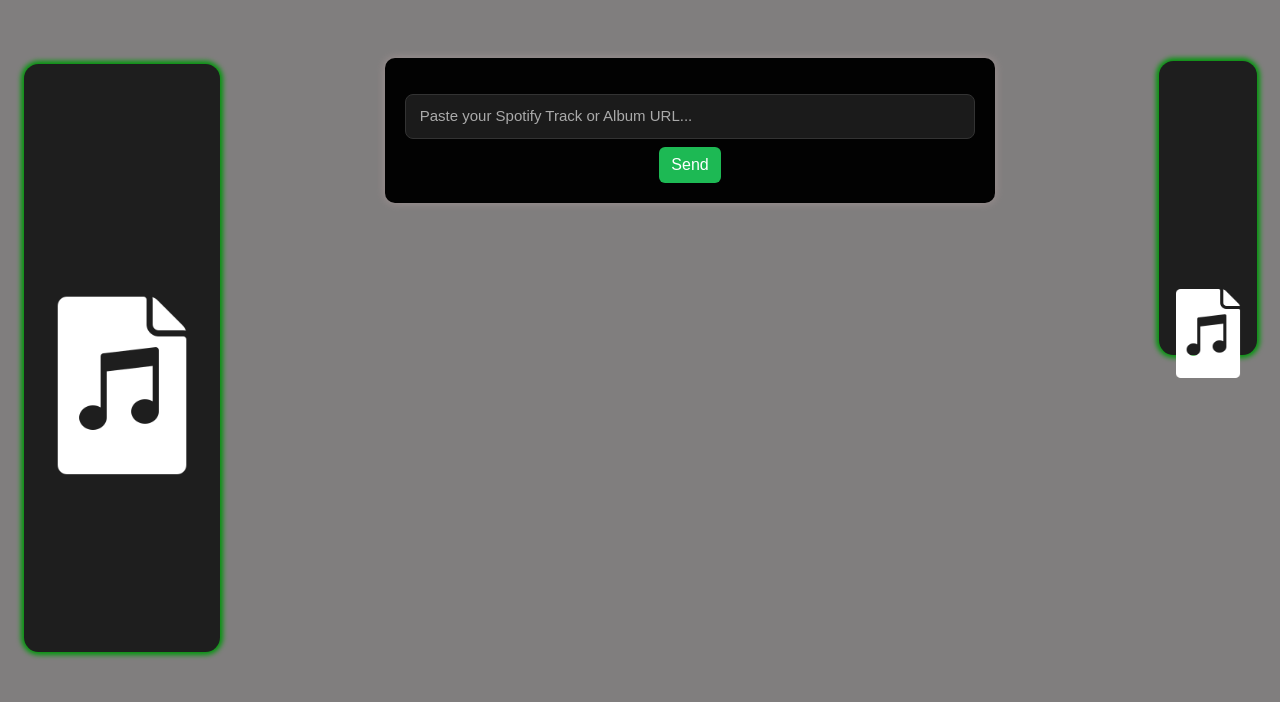
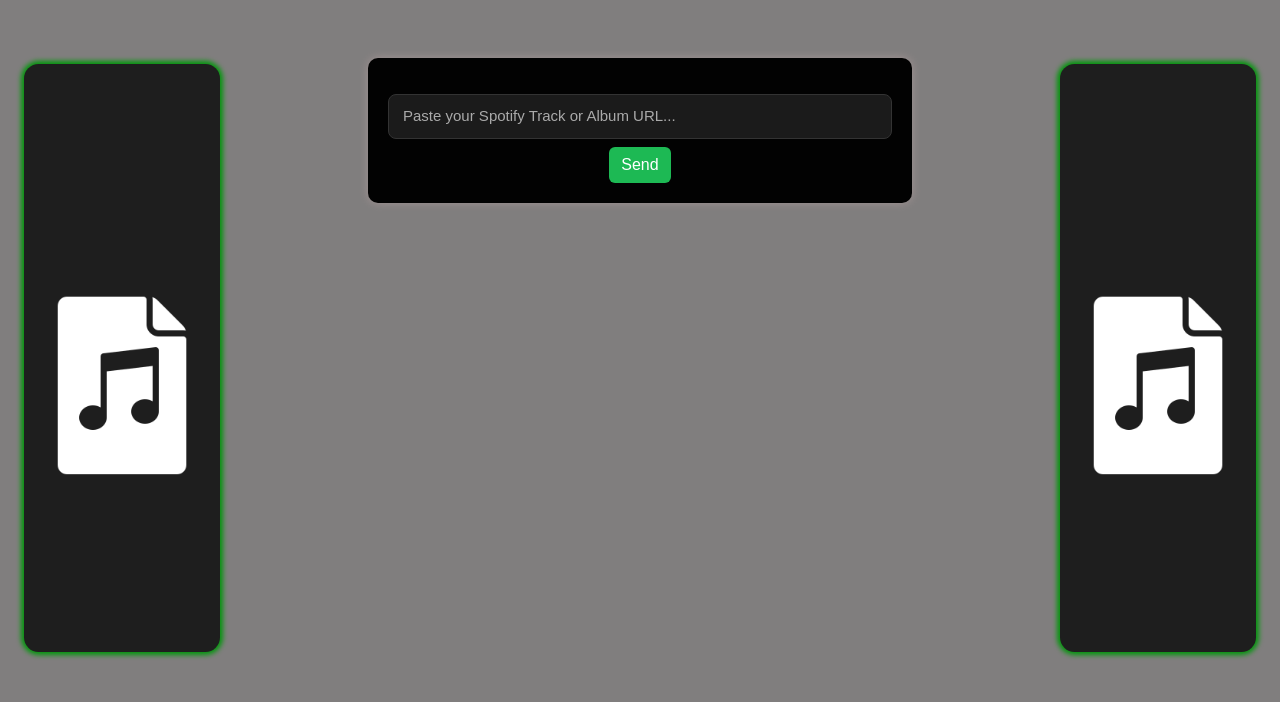
Before and after one commit to VikhashT25/Song_analyzer, a Flask app: page / in a window 1280 px wide. Shown: the part 98-800 px from the top of the page. Run offline with Flask 3, Linux system fonts and the light colour scheme; parts of the project's set-up code (start-up, migrations or seed data) failed here and were passed over; some libraries are stand-ins or nearby versions.

Commit message:
Increase width and height of right-aside element

```diff
--- a/static/style.css
+++ b/static/style.css
@@ -250,14 +250,14 @@
 }
 
 .right-aside{
-        width: 100px;
+        width: 200px;
         box-shadow: whitesmoke;
         border-radius: 15px;
         background-color: #1e1e1e;
         padding: 10px;
         margin: 10px;
         float: right;
-        height: 300px;
+        height: 600px;
         box-shadow: 0 0 5px 3px rgb(0, 150, 10);
         display: flex;
         padding: 1.1rem 0;
```
